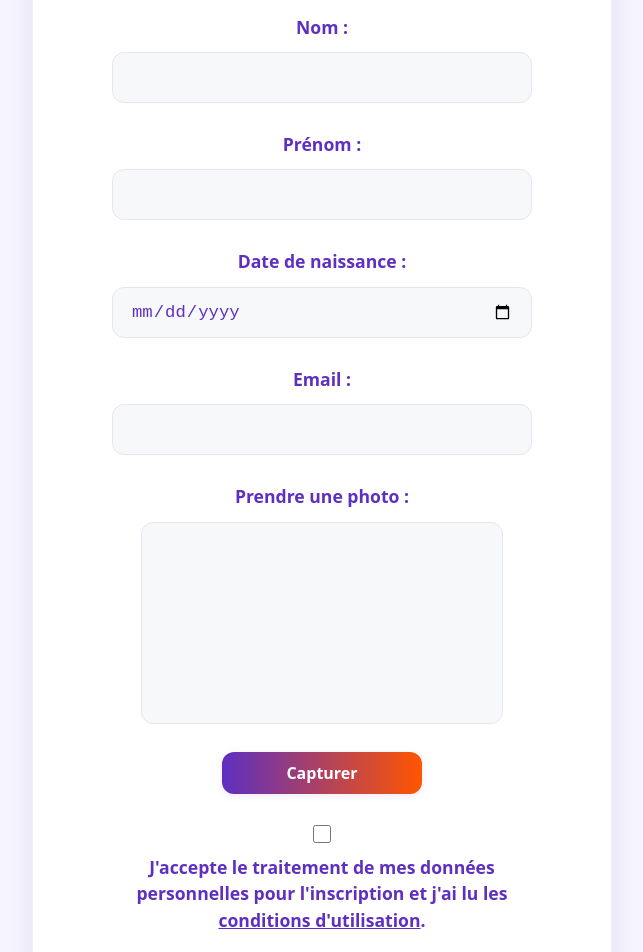
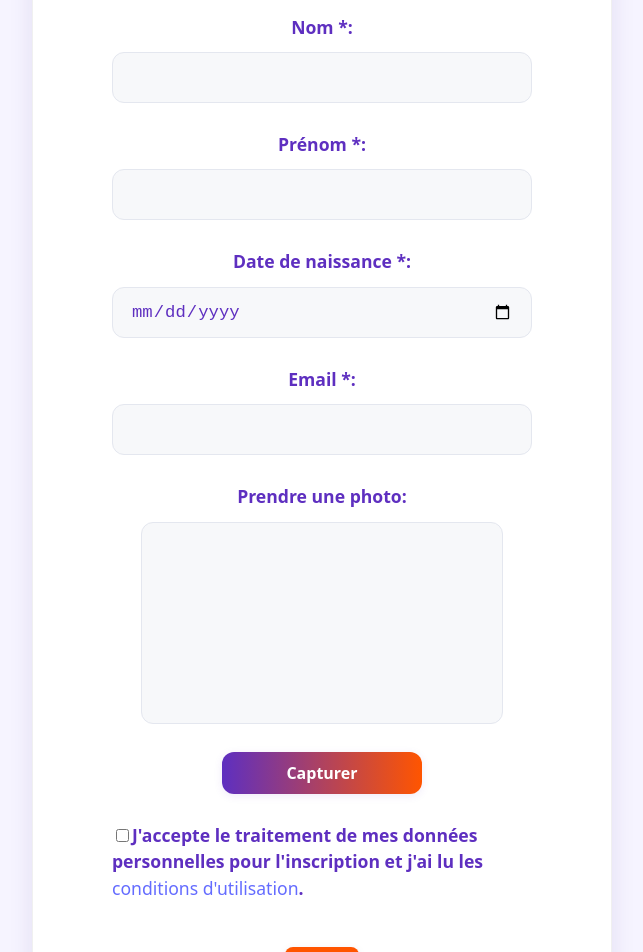
Before and after one commit to Lucasmes93/Hackathon-Groupe11, a React (Vite) app: page /register in a window 1280 px wide. Shown: the part 340-1292 px from the top of the page, without its empty margins (318-961 px from the left). Built offline with nearby package versions, Linux system fonts and the light colour scheme; no server answers.

Commit message:
chore: Add face recognition component route

```diff
--- a/package.json
+++ b/package.json
@@ -10,6 +10,7 @@
     "preview": "vite preview"
   },
   "dependencies": {
+    "face-api.js": "^0.22.2",
     "react": "^19.1.0",
     "react-dom": "^19.1.0",
     "react-router-dom": "^7.6.3",
@@ -17,8 +18,10 @@
   },
   "devDependencies": {
     "@eslint/js": "^9.29.0",
+    "@types/node": "^24.0.10",
     "@types/react": "^19.1.8",
     "@types/react-dom": "^19.1.6",
+    "@types/react-webcam": "^3.0.0",
     "@vitejs/plugin-react": "^4.5.2",
     "eslint": "^9.29.0",
     "eslint-plugin-react-hooks": "^5.2.0",
--- a/src/App.tsx
+++ b/src/App.tsx
@@ -4,6 +4,7 @@ import PageWithChat from './pages/PageWithChat/PageWithChat';
 import Register from './pages/Register/Register';
 import Conditions from './pages/Conditions';
 import Politique from './pages/Politique';
+import FaceRecognition from './components/FaceRecognition';
 
 export const LangContext = createContext<{
   lang: 'fr' | 'en';
@@ -27,6 +28,7 @@ function App() {
         <Route path="/register" element={<Register />} />
         <Route path="/conditions" element={<Conditions />} />
         <Route path="/politique" element={<Politique />} />
+        <Route path="/face" element={<FaceRecognition />} />
       </Routes>
     </LangContext.Provider>
   );
--- a/src/pages/Register/Register.tsx
+++ b/src/pages/Register/Register.tsx
@@ -4,6 +4,7 @@ import Footer from '../../components/Footer';
 import Webcam from 'react-webcam';
 import styles from './Register.module.scss';
 import { LangContext } from '../../App';
+import type { userFormProps } from '../../types/custom-type';
 
 const translations = {
   fr: {
@@ -40,25 +41,17 @@ const translations = {
   }
 };
 
-interface FormData {
-  nom: string;
-  prenom: string;
-  dateNaissance: string;
-  email: string;
-  photo: string;
-}
-
 const Register: React.FC = () => {
   const { lang } = useContext(LangContext);
   const t = translations[lang];
-  const [formData, setFormData] = useState<FormData>({
+  const [formData, setFormData] = useState<userFormProps>({
     nom: '',
     prenom: '',
     dateNaissance: '',
     email: '',
     photo: ''
   });
-  const [consent, setConsent] = useState(false);
+  const [consent, setConsent] = useState<boolean>(false);
 
   const webcamRef = useRef<Webcam>(null);
 
@@ -82,7 +75,7 @@ const Register: React.FC = () => {
       alert(t.alertConsent);
       return;
     }
-    console.log('Données envoyées :', formData);
+    console.log('Submitted data:', formData);
     alert(t.alertSuccess);
   };
 
@@ -95,7 +88,7 @@ const Register: React.FC = () => {
         <h2 className={styles['register-title']}>{t.title}</h2>
         <form onSubmit={handleSubmit} className={styles['register-form']}>
           <div className={styles['form-group']}>
-            <label>{t.lastName} :</label>
+            <label>{t.lastName} <span className={styles.required}>*</span>:</label>
             <input
               type="text"
               name="nom"
@@ -106,7 +99,7 @@ const Register: React.FC = () => {
             />
           </div>
           <div className={styles['form-group']}>
-            <label>{t.firstName} :</label>
+            <label>{t.firstName} <span className={styles.required}>*</span>:</label>
             <input
               type="text"
               name="prenom"
@@ -117,7 +110,7 @@ const Register: React.FC = () => {
             />
           </div>
           <div className={styles['form-group']}>
-            <label>{t.birthDate} :</label>
+            <label>{t.birthDate} <span className={styles.required}>*</span>:</label>
             <input
               type="date"
               name="dateNaissance"
@@ -128,7 +121,7 @@ const Register: React.FC = () => {
             />
           </div>
           <div className={styles['form-group']}>
-            <label>{t.email} :</label>
+            <label>{t.email} <span className={styles.required}>*</span>:</label>
             <input
               type="email"
               name="email"
@@ -139,7 +132,7 @@ const Register: React.FC = () => {
             />
           </div>
           <div className={styles['form-group']}>
-            <label>{t.takePhoto} :</label>
+            <label>{t.takePhoto}:</label>
             <Webcam
               audio={false}
               ref={webcamRef}
@@ -149,31 +142,43 @@ const Register: React.FC = () => {
               videoConstraints={{ facingMode: 'user' }}
               className={styles['webcam']}
             />
-            <button type="button" onClick={capturePhoto} className={styles['capture-btn']}>
+            <button
+              type="button"
+              onClick={capturePhoto}
+              className={styles['capture-btn']}
+              disabled={!webcamRef.current}
+            >
               {t.capture}
             </button>
           </div>
           {formData.photo && (
             <div className={styles['photo-preview']}>
-              <p>{t.preview} :</p>
+              <p>{t.preview}:</p>
               <img src={formData.photo} alt="Capture" width={300} />
             </div>
           )}
-          <div className={styles['form-group']} style={{ display: 'flex', alignItems: 'center', gap: '0.5rem' }}>
+          <div className={styles['consent-group']}>
             <input
               type="checkbox"
               id="consent"
               checked={consent}
               onChange={e => setConsent(e.target.checked)}
               required
-              style={{ width: '18px', height: '18px' }}
+              className={styles['consent-checkbox']}
             />
-            <label htmlFor="consent" style={{ cursor: 'pointer' }}>
+            <label htmlFor="consent" className={styles['consent-label']}>
               {t.consent}
-              <a href="/conditions" target="_blank" rel="noopener noreferrer" style={{ color: '#5e2fc0', textDecoration: 'underline', fontWeight: 'bold' }}>{t.conditions}</a>.
+              <a
+                href="/conditions"
+                target="_blank"
+                rel="noopener noreferrer"
+                className={styles['conditions-link']}
+              >
+                {t.conditions}
+              </a>.
             </label>
           </div>
-          <div className={styles['form-group']}>
+          <div className={styles['submit-group']}>
             <button type="submit" className={styles['submit-btn']}>
               {t.submit}
             </button>
```
Also changed, not shown: 1 other file (tests, documents, lock files or other folders).
